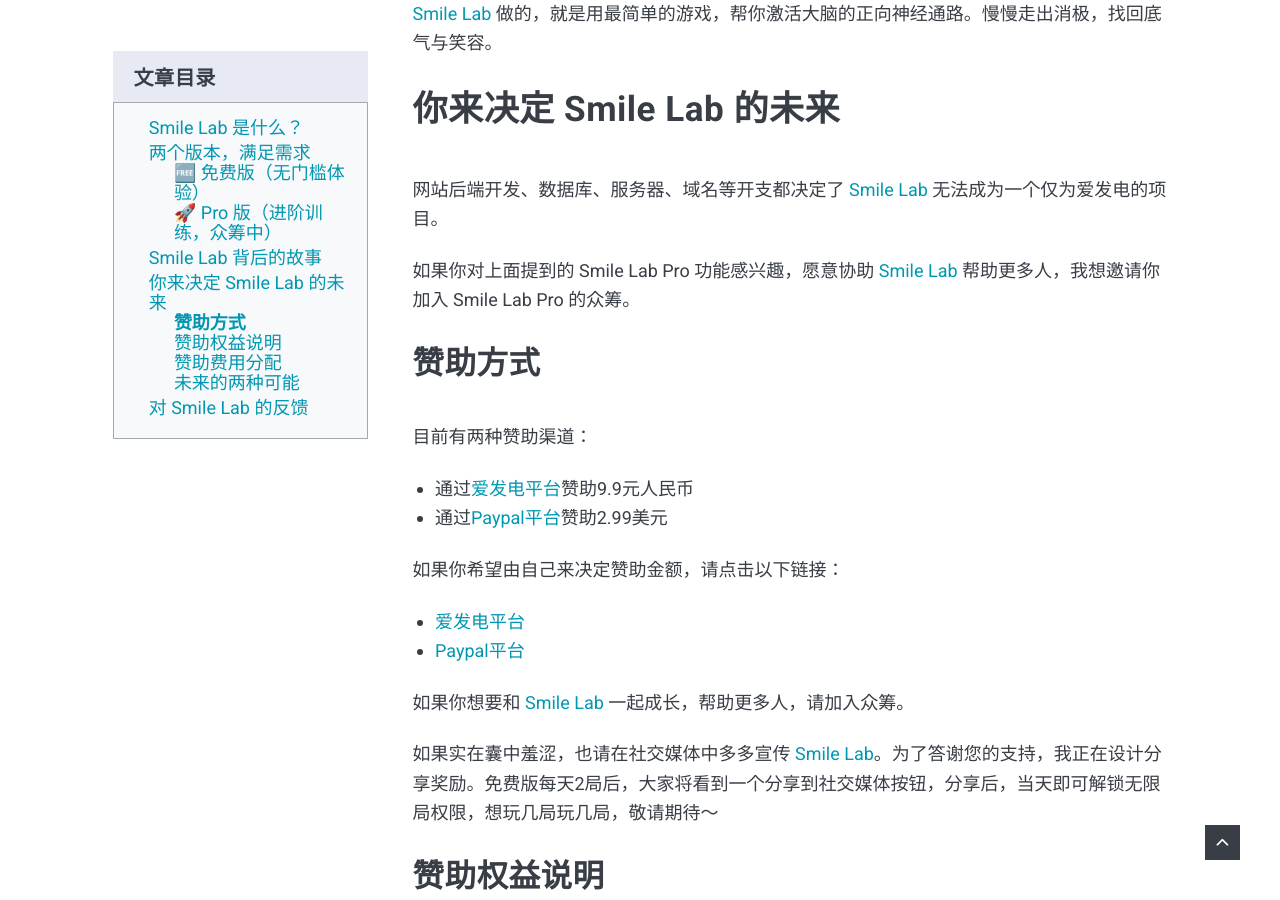
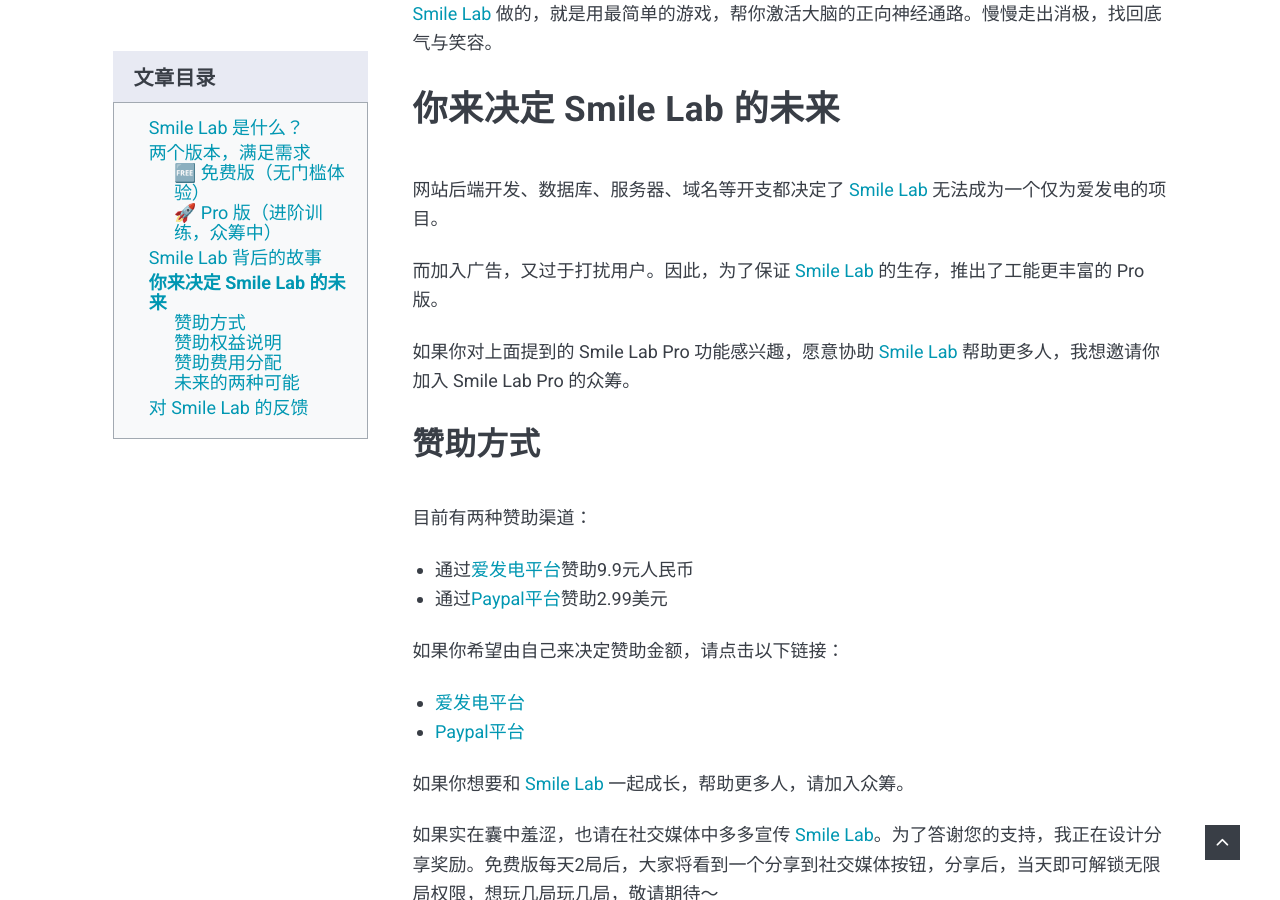
Before and after one commit to xiangxinotes/xiangxinotes.github.io, a Jekyll site: the page built from _posts/2026-05-17-how-to-think-more-postively-use-smile-lab.markdown, in a window 1280 px wide and 900 px high, scrolled down 4265 px. Built offline with Jekyll 4.4.1, drawn with Linux system fonts in a browser that asks for light colours; nearby versions of some CDN libraries; comment, search, counter and statistics services are not loaded.

Commit message:
add wording

```diff
--- a/_posts/2026-05-17-how-to-think-more-postively-use-smile-lab.markdown
+++ b/_posts/2026-05-17-how-to-think-more-postively-use-smile-lab.markdown
@@ -101,6 +101,8 @@
 
 网站后端开发、数据库、服务器、域名等开支都决定了 [Smile Lab](https://smilelab.xiangxi.work/?utm_source=blog&utm_medium=post) 无法成为一个仅为爱发电的项目。
 
+而加入广告，又过于打扰用户。因此，为了保证 [Smile Lab](https://smilelab.xiangxi.work/?utm_source=blog&utm_medium=post) 的生存，推出了工能更丰富的 Pro 版。
+
 如果你对上面提到的 Smile Lab Pro 功能感兴趣，愿意协助 [Smile Lab](https://smilelab.xiangxi.work/?utm_source=blog&utm_medium=post) 帮助更多人，我想邀请你加入 Smile Lab Pro 的众筹。
 
 ### 赞助方式
```
